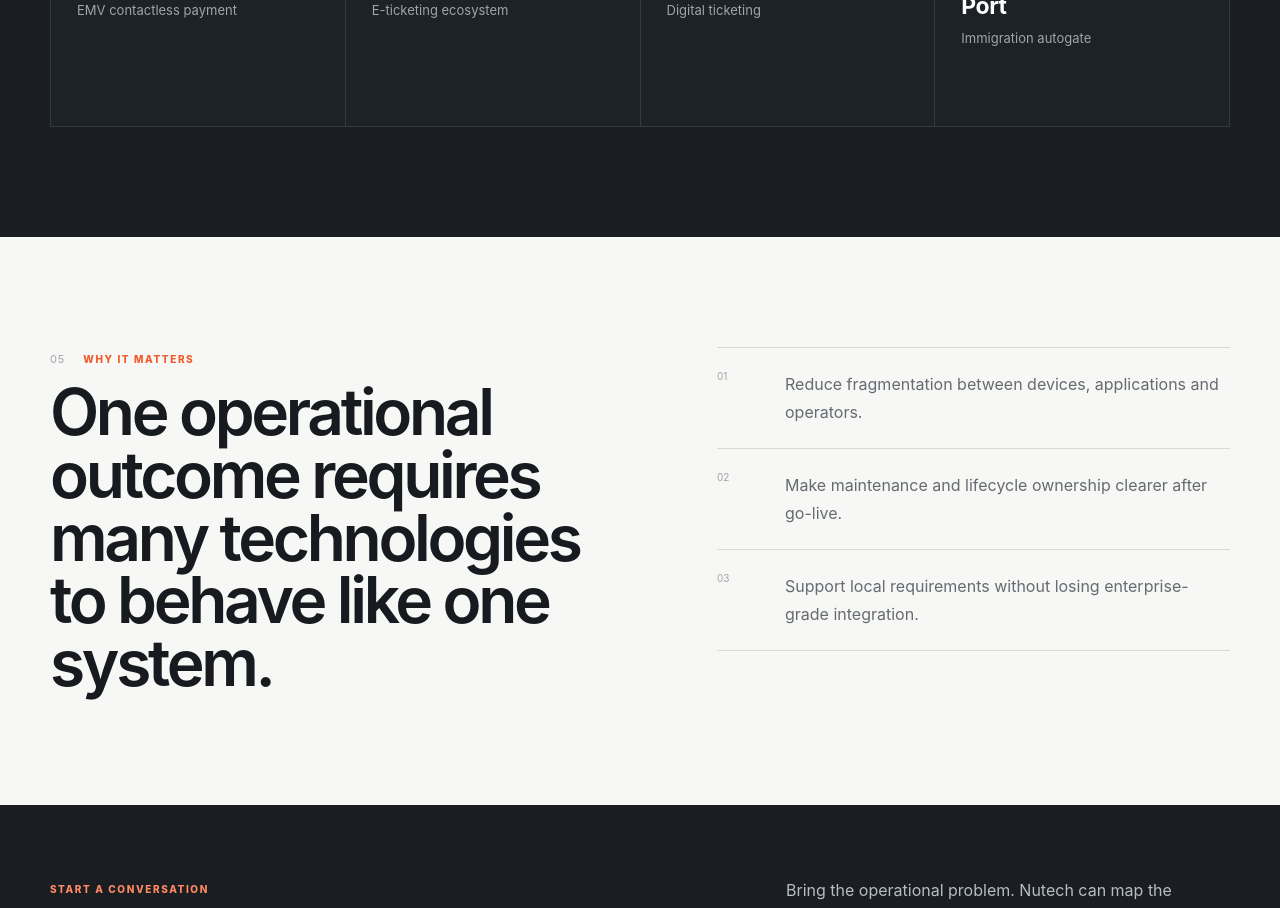
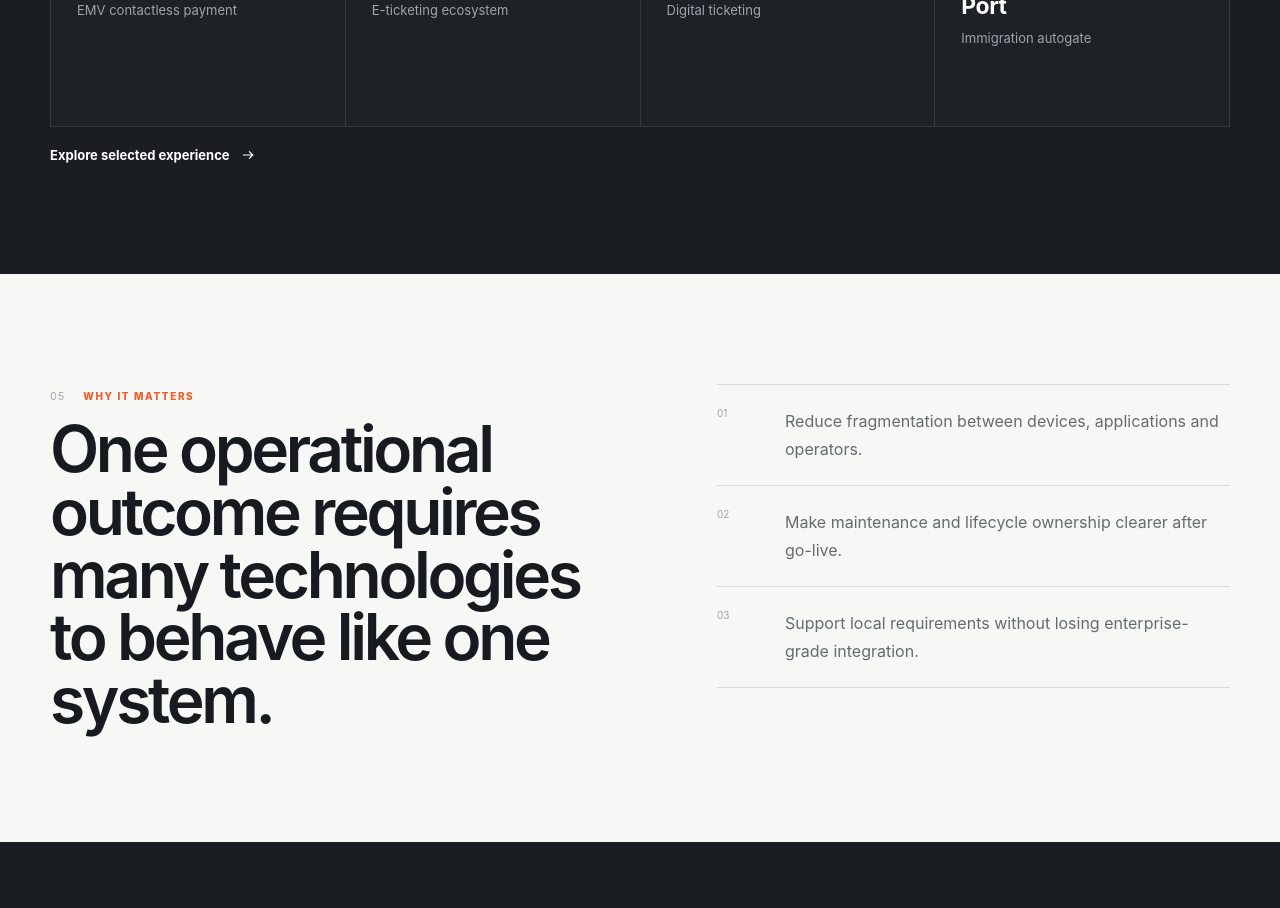
Before and after one commit to nabillazachra/nutech-revamp, a Next.js app: page / in a window 1280 px wide. Shown: the part 3860-4768 px from the top of the page. Built offline with nearby package versions, Linux system fonts and the light colour scheme.

Commit message:
feat: connect homepage experience teaser to portfolio

```diff
--- a/app/page.js
+++ b/app/page.js
@@ -139,6 +139,9 @@ export default function Home() {
               </article>
             ))}
           </div>
+          <div className="experienceMore">
+            <Link className="textLink lightTextLink" href="/experience">Explore selected experience <Icon name="arrow" size={16}/></Link>
+          </div>
         </div>
       </section>
 
```
